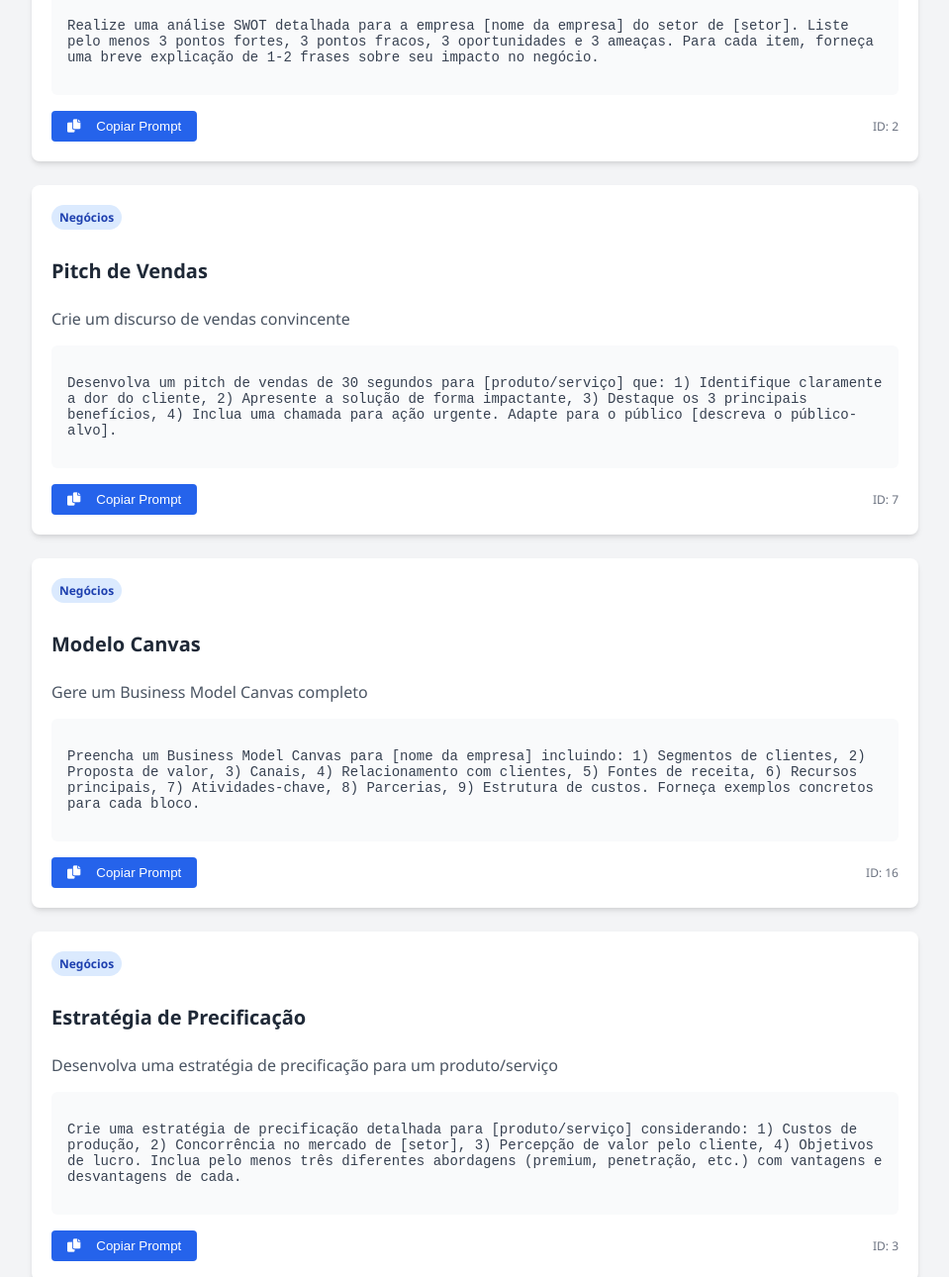
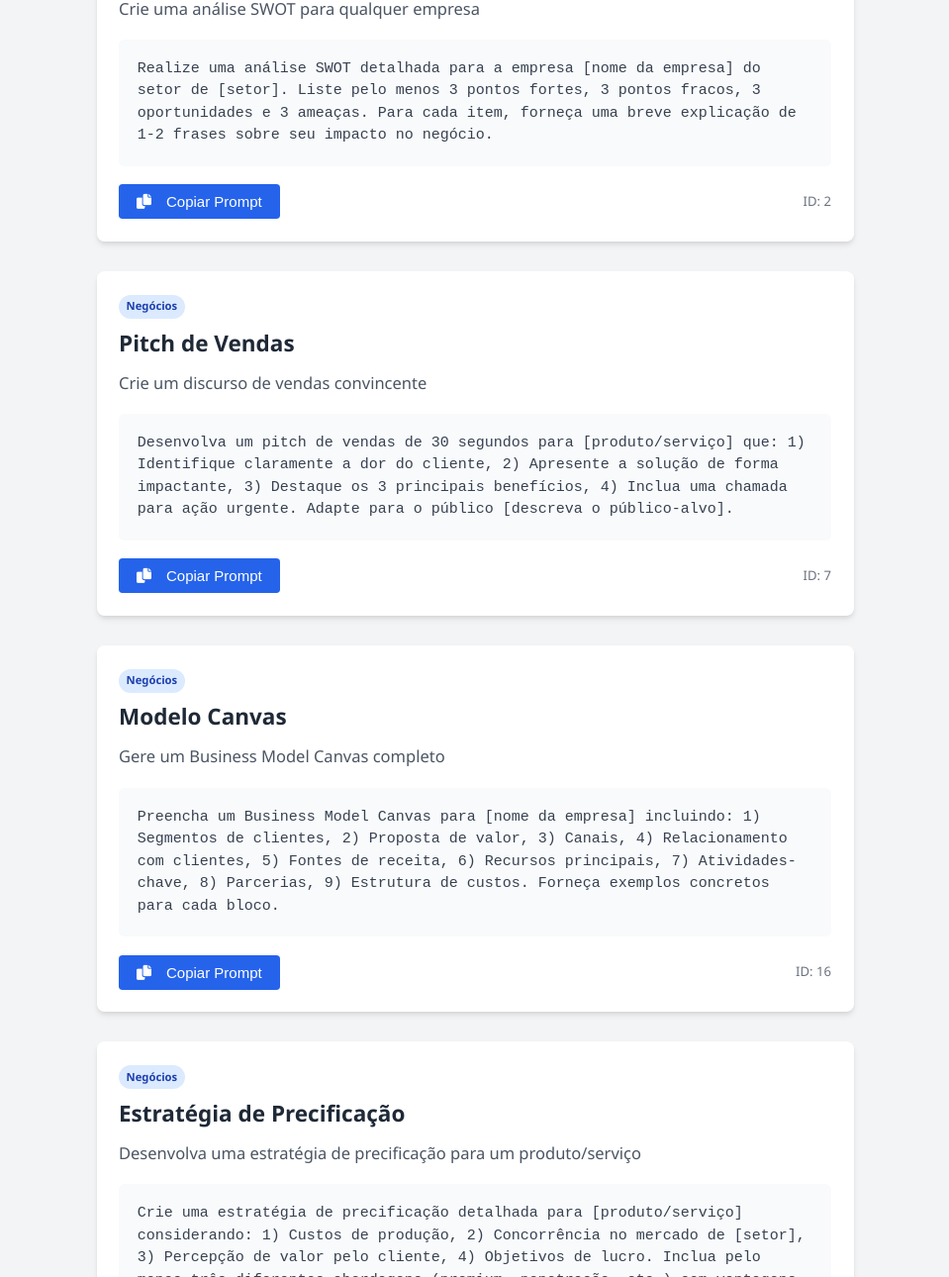
Before and after one commit to nouszen/promptcopy, a plain HTML site: page index.html in a window 1280 px wide. Shown: the part 698-1988 px from the top of the page at 99% size, without its empty margins (160-1119 px from the left). Drawn offline with Linux system fonts and the light colour scheme.

Commit message:
atualização

```diff
--- a/styles/cards.css
+++ b/styles/cards.css
@@ -12,7 +12,7 @@
 }
 
 .card-content {
-  padding: 1.25rem;
+  padding: 1.5rem; /* Aumentei o padding para dar mais espaço */
 }
 
 .card-header {
@@ -22,28 +22,30 @@
 }
 
 .card-title {
-  font-size: 1.25rem;
+  font-size: 1.5rem; /* Aumentei de 1.25rem para 1.5rem */
   font-weight: bold;
   color: #1f2937;
-  margin-bottom: 0.5rem;
+  margin-bottom: 0.75rem; /* Aumentei o espaçamento */
 }
 
 .card-description {
   color: #4b5563;
-  margin-bottom: 1rem;
+  margin-bottom: 1.25rem; /* Aumentei o espaçamento */
+  font-size: 1.1rem; /* Adicionei tamanho de fonte maior */
 }
 
 .prompt-container {
   background-color: #f9fafb;
-  padding: 1rem;
+  padding: 1.25rem; /* Aumentei o padding */
   border-radius: 0.375rem;
-  margin-bottom: 1rem;
+  margin-bottom: 1.25rem; /* Aumentei o espaçamento */
 }
 
 .prompt-text {
-  font-size: 0.875rem;
+  font-size: 1rem; /* Aumentei de 0.875rem para 1rem */
   color: #374151;
   white-space: pre-wrap;
+  line-height: 1.5; /* Adicionei para melhor legibilidade */
 }
 
 .card-footer {
@@ -55,7 +57,7 @@
 .copy-btn {
   background-color: #2563eb;
   color: white;
-  padding: 0.5rem 1rem;
+  padding: 0.6rem 1.2rem; /* Aumentei um pouco o padding */
   border-radius: 0.25rem;
   border: none;
   cursor: pointer;
@@ -63,6 +65,7 @@
   display: flex;
   align-items: center;
   gap: 0.5rem;
+  font-size: 1rem; /* Adicionei tamanho de fonte explícito */
 }
 
 .copy-btn:hover {
@@ -74,6 +77,6 @@
 }
 
 .prompt-id {
-  font-size: 0.75rem;
+  font-size: 0.875rem; /* Aumentei de 0.75rem para 0.875rem */
   color: #6b7280;
 }
--- a/styles/categories.css
+++ b/styles/categories.css
@@ -19,8 +19,8 @@
 }
 
 .category-writing {
-  background-color: #d1fae5;
-  color: #065f46;
+  background-color: #e1ffe1;
+  color: #10aeb9;
 }
 
 .category-scripts {
@@ -40,7 +40,7 @@
 
 .category-education {
   background-color: #ccfbf1;
-  color: #0d9488;
+  color: #125853;
 }
 
 .category-health {
@@ -50,7 +50,7 @@
 
 .category-technology {
   background-color: #f3f4f6;
-  color: #4b5563;
+  color: #7d828a;
 }
 
 .category-default {
--- a/styles/global.css
+++ b/styles/global.css
@@ -1,17 +1,27 @@
-/* Reset e estilos globais */
+/* Reset completo e estilos globais */
+*, *::before, *::after {
+  box-sizing: border-box;
+  margin: 0;
+  padding: 0;
+}
+
+html {
+  font-size: 15px;
+}
+
 body {
   background-color: #f3f4f6;
   color: #1f2937;
   font-family: 'Segoe UI', Tahoma, Geneva, Verdana, sans-serif;
-  margin: 0;
-  padding: 0;
+  font-size: 1rem;
+  line-height: 1.5;
 }
 
 /* Header */
 header {
   background-color: #2563eb;
   color: white;
-  padding: 1rem;
+  padding: 1.5rem 1rem;
   box-shadow: 0 4px 6px -1px rgba(0, 0, 0, 0.1), 0 2px 4px -1px rgba(0, 0, 0, 0.06);
 }
 
@@ -28,12 +38,13 @@ header {
 @media (min-width: 640px) {
   .header-container {
     flex-direction: row;
+    align-items: center;
   }
 }
 
 .header-title {
   text-align: center;
-  margin-bottom: 0.5rem;
+  margin-bottom: 1rem;
 }
 
 @media (min-width: 640px) {
@@ -44,20 +55,20 @@ header {
 }
 
 .header-title h1 {
-  font-size: 1.5rem;
+  font-size: 1.75rem;
   font-weight: 700;
-  margin: 0;
+  margin: 0 0 0.25rem 0;
 }
 
 .header-title p {
-  font-size: 0.875rem;
+  font-size: 1rem;
   opacity: 0.9;
   margin: 0;
 }
 
 .search-container {
   display: flex;
-  gap: 0.5rem;
+  gap: 0.75rem;
   width: 100%;
 }
 
@@ -68,32 +79,33 @@ header {
 }
 
 #busca {
-  padding: 0.25rem 0.5rem;
-  border-radius: 0.25rem;
+  padding: 0.75rem;
+  border-radius: 0.375rem;
   color: #000;
   width: 100%;
   border: none;
   outline: none;
+  font-size: 1rem;
 }
 
 @media (min-width: 640px) {
   #busca {
-    width: 12rem;
+    width: 16rem;
   }
 }
 
 #busca:focus {
-  box-shadow: 0 0 0 2px #60a5fa;
+  box-shadow: 0 0 0 3px #60a5fa;
 }
 
-/* Navigation */
+/* Navigation - Espaçamento reduzido aqui */
 nav {
   display: flex;
   flex-wrap: wrap;
   justify-content: center;
-  gap: 0.5rem;
+  gap: 0.5rem; /* Reduzido de 0.75rem */
   background-color: white;
-  padding: 0.75rem;
+  padding: 1rem;
   box-shadow: 0 4px 6px -1px rgba(0, 0, 0, 0.1), 0 2px 4px -1px rgba(0, 0, 0, 0.06);
   position: sticky;
   top: 0;
@@ -102,59 +114,122 @@ nav {
 
 @media (min-width: 640px) {
   nav {
-    gap: 1rem;
+    gap: 0.75rem; /* Reduzido de 1.25rem */
   }
 }
 
 .categoria {
-  padding: 0.25rem 0.75rem;
-  border-radius: 0.25rem;
+  padding: 0.2rem 1rem;
+  border-radius: 0.375rem;
   color: #2563eb;
   font-weight: 600;
+  font-size: 1rem;
   background: none;
   border: none;
   cursor: pointer;
-  transition: background-color 0.2s;
+  transition: all 0.2s ease;
 }
 
 .categoria:hover {
   background-color: #eff6ff;
+  transform: translateY(-1px);
 }
 
 /* Main content */
 main {
-  padding: 1rem 1.5rem;
+  padding: 2rem 1.5rem;
   max-width: 56rem;
   margin-left: auto;
   margin-right: auto;
   display: grid;
-  gap: 1.5rem;
+  gap: 2rem;
 }
 
 @media (min-width: 640px) {
-  main {
-    padding-left: 1.5rem;
-    padding-right: 1.5rem;
-  }
-}
-
-@media (min-width: 768px) {
   main {
     padding-left: 2rem;
     padding-right: 2rem;
   }
 }
 
+@media (min-width: 768px) {
+  main {
+    padding-left: 2.5rem;
+    padding-right: 2.5rem;
+  }
+}
+
+/* Category Badges - Espaçamento reduzido aqui */
+.category-badge {
+  display: inline-block;
+  padding: 0.2rem 0.45rem;
+  font-size: 0.7rem;
+  font-weight: 600;
+  border-radius: 9999px;
+  margin-right: 0.2rem; /* Reduzido de 0.5rem */
+  margin-bottom: 0.2rem; /* Reduzido de 0.5rem */
+}
+
+.category-business {
+  background-color: #dbeafe;
+  color: #1e40af;
+}
+
+.category-marketing {
+  background-color: #e9d5ff;
+  color: #6b21a8;
+}
+
+.category-writing {
+  background-color: #e1ffe1;
+  color: #10aeb9;
+}
+
+.category-scripts {
+  background-color: #fee2e2;
+  color: #991b1b;
+}
+
+.category-design {
+  background-color: #fef3c7;
+  color: #92400e;
+}
+
+.category-programming {
+  background-color: #e0e7ff;
+  color: #4338ca;
+}
+
+.category-education {
+  background-color: #ccfbf1;
+  color: #125853;
+}
+
+.category-health {
+  background-color: #fce7f3;
+  color: #9d174d;
+}
+
+.category-technology {
+  background-color: #f3f4f6;
+  color: #7d828a;
+}
+
+.category-default {
+  background-color: #f3f4f6;
+  color: #4b5563;
+}
+
 /* Loading */
 #loading {
   text-align: center;
-  padding: 2.5rem 0;
+  padding: 3rem 0;
 }
 
 #loading i {
-  font-size: 1.875rem;
+  font-size: 2.5rem;
   color: #3b82f6;
-  margin-bottom: 0.5rem;
+  margin-bottom: 1rem;
   animation: spin 1s linear infinite;
 }
 
@@ -167,68 +242,86 @@ main {
   }
 }
 
+#loading p {
+  font-size: 1.25rem;
+  color: #4b5563;
+}
+
 /* Footer */
 footer {
   background-color: #1f2937;
   color: white;
-  padding: 1.5rem 0;
-  margin-top: 2rem;
+  padding: 2rem 0;
+  margin-top: 3rem;
 }
 
 .footer-container {
   max-width: 56rem;
   margin-left: auto;
   margin-right: auto;
-  padding: 0 1rem;
+  padding: 0 1.5rem;
   text-align: center;
+}
+
+.footer-container p {
+  font-size: 1rem;
+  margin-bottom: 1rem;
 }
 
 .footer-links {
   display: flex;
   justify-content: center;
-  gap: 1rem;
-  margin-top: 0.75rem;
+  align-items: center;
+  gap: 1.5rem;
+  margin-top: 1rem;
 }
 
 .footer-links a {
   color: white;
   text-decoration: none;
+  font-size: 1.25rem;
+  transition: color 0.2s;
 }
 
 .footer-links a:hover {
   color: #93c5fd;
+  transform: scale(1.1);
 }
 
 .footer-links .underline {
   text-decoration: underline;
-  margin-left: 0.5rem;
+  margin-left: 0.75rem;
+  font-size: 1rem;
 }
 
 /* Utilitários */
 .no-results {
   text-align: center;
-  padding: 2.5rem 0;
+  padding: 3rem 0;
   grid-column: 1 / -1;
 }
 
 .no-results i {
-  font-size: 1.875rem;
+  font-size: 2.5rem;
   color: #9ca3af;
-  margin-bottom: 0.5rem;
+  margin-bottom: 1rem;
 }
 
 .no-results p {
   color: #6b7280;
+  font-size: 1.25rem;
 }
 
 .copy-success {
   background-color: #dcfce7 !important;
   color: #166534 !important;
+  transform: scale(1.02);
 }
 
 .active-category {
   background-color: #2563eb !important;
   color: white !important;
+  font-weight: 700 !important;
 }
 
 .active-category:hover {
```
